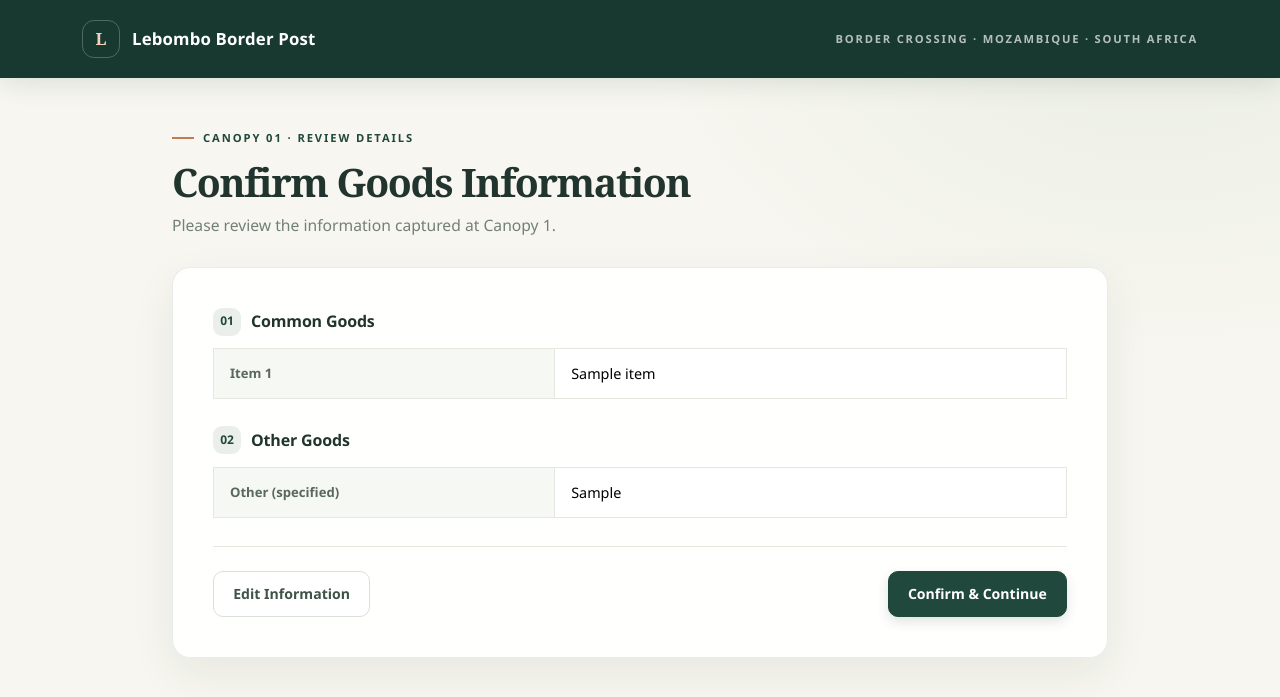
After one commit to u24568962/BFB321_Group10_Group_Assignment, a Flask app: template Templates/confirm_goods.html in a window 1280 px wide. The commit adds this page. Shown: the top 697 px of the page. Run offline with Flask 3, Linux system fonts and the light colour scheme; the template is opened without the code that fills it: most values are stand-ins (such as "Sample title", 1, 10 or a date in 2020).

Commit message:
Created confirm goods page

```diff
--- /dev/null
+++ b/Templates/confirm_goods.html
@@ -0,0 +1,99 @@
+{% extends "base.html" %}
+
+{% block title %}Confirm Goods Information{% endblock %}
+
+{% block content %}
+
+<div>
+    <header class="page-heading">
+        <div class="eyebrow">Canopy 01 · Review details</div>
+        <h2>Confirm Goods Information</h2>
+        <p>Please review the information captured at Canopy 1.</p>
+    </header>
+
+    <div class="card shadow-sm">
+        <div class="card-body">
+
+            <section class="review-section">
+                <h5><span class="section-number">01</span>Common Goods</h5>
+                <div class="table-responsive">
+            <table class="table table-bordered">
+                <tbody>
+                    {% for item in selected%}
+                    <tr>
+                        <th>Item {{ loop.index }}</th>
+                        <td>{{ item }}</td>
+                    </tr>
+                    {% else %}
+                    <tr>
+                        <th>Selected Goods</th>
+                        <td>No goods selected</td>
+                    </tr>
+                    {% endfor %}
+                </tbody>
+            </table>
+                </div>
+            </section>
+
+            <section class="review-section">
+                <h5><span class="section-number">02</span>Other Goods</h5>
+                <div class="table-responsive">
+            <table class="table table-bordered">
+                <tbody>
+                    <tr>
+                        <th>Other (specified)</th>
+                        <td>{{ other_goods or "None" }}</td>
+                    </tr>
+                </tbody>
+            </table>
+                </div>
+            </section>
+
+            <div class="review-actions d-flex justify-content-between">
+
+                <button type="button" id="editBtn"
+                class="btn btn-secondary"
+                onclick="toggleEdit()">
+                Edit Information
+                </button>
+
+                <a href="{{ url_for('lane_allocation') }}" class="btn btn-primary">
+                Confirm & Continue
+                </a>
+
+            </div>
+
+        </div>
+    </div>
+
+</div>
+
+
+<script>
+function toggleEdit() {
+    const button = document.getElementById("editBtn");
+    const cells = document.querySelectorAll("td");
+
+    if (button.textContent.trim() === "Edit Information") {
+
+        cells.forEach(cell => {
+            cell.contentEditable = "true";
+            cell.classList.add("table-warning");
+        });
+
+        button.textContent = "Save Changes";
+
+    } else {
+
+        cells.forEach(cell => {
+            cell.contentEditable = "false";
+            cell.classList.remove("table-warning");
+        });
+
+        button.textContent = "Edit Information";
+    }
+}
+</script>
+
+
+{% endblock %}
--- a/Templates/goods.html
+++ b/Templates/goods.html
@@ -20,7 +20,7 @@
 
     <div class="card shadow-sm">
         <div class="card-body">
-            <form action="{{ url_for('goods') }}" method="POST">
+            <form action="{{ url_for('confirm_goods') }}" method="POST">
                 <section class="form-section">
                     <h5 class="card-title mb-4">
                         <span class="section-number">01</span>
--- a/app.py
+++ b/app.py
@@ -16,10 +16,43 @@ def confirm():
 def goods():
     return render_template("goods.html")
 
+#dictionary of goods labels for the checkboxes in the goods.html template
+goods_label = {
+    "electronics": "Electronics",
+    "furniture": "Furniture",
+    "clothing_textiles": "Clothing & Textiles",
+    "chemicals": "Chemicals",
+    "food_beverages": "Food & Beverages",
+    "automotive_parts": "Automotive Parts",
+    "machinery_parts": "Machinery & Parts",
+    "plastics": "Plastics",
+    "building_materials": "Building Materials",
+    "paper_products": "Paper Products"
+}
+
 @app.route("/confirm_goods", methods=["POST"])
 def confirm_goods():
-    goods = request.form.to_dict()
-    return render_template("confirm_goods.html", goods=goods)
+    form = request.form
+    #Keep goods in ticked checkboxes
+    def ticked(goods_key):
+        return goods_key in form
+
+    ticked_keys = filter(ticked, goods_label)
+
+    #Convert key to readable name
+    selected_goods = list(map(goods_label.get, ticked_keys))
+
+    #Get other goods
+    other_goods = form.get("other_goods", "").strip()
+
+    return render_template(
+        "confirm_goods.html",
+        selected=selected_goods,
+        other_goods=other_goods,
+    )
+
+
+
 
 @app.route("/lane_allocation")
 def lane_allocation():
```
